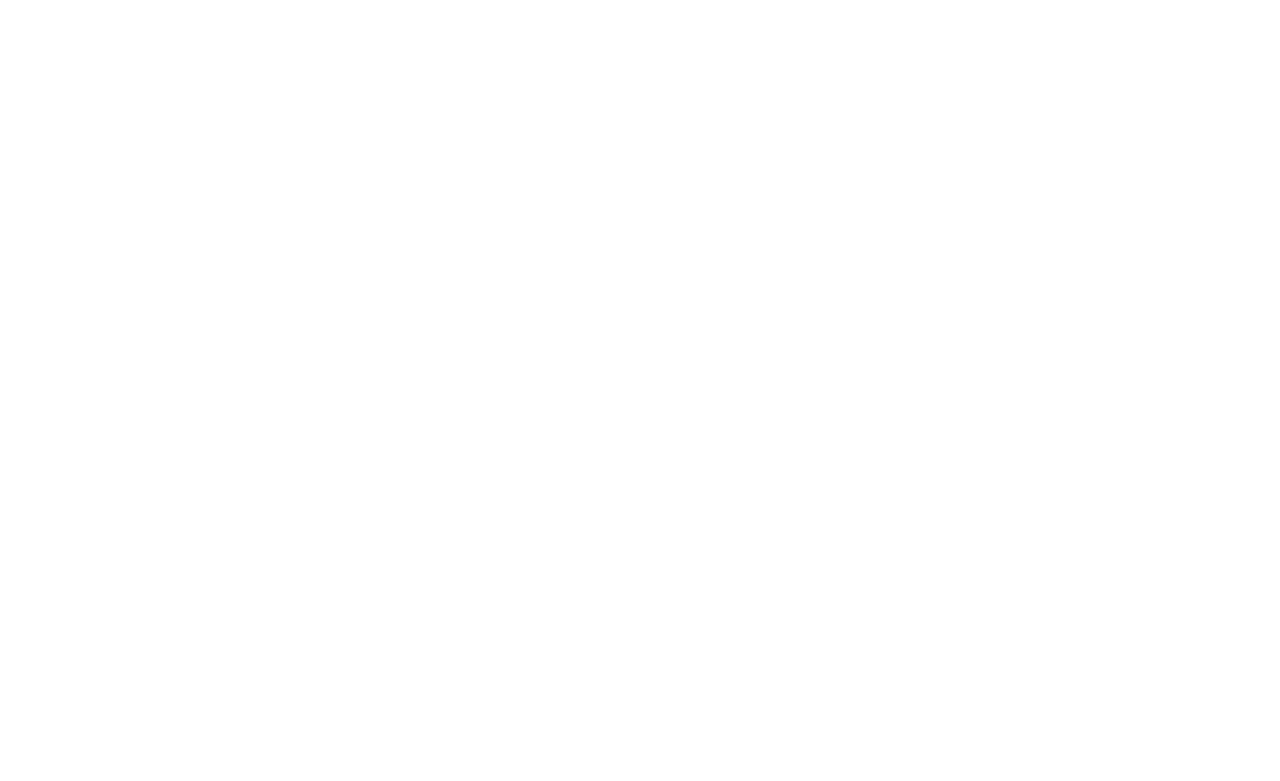
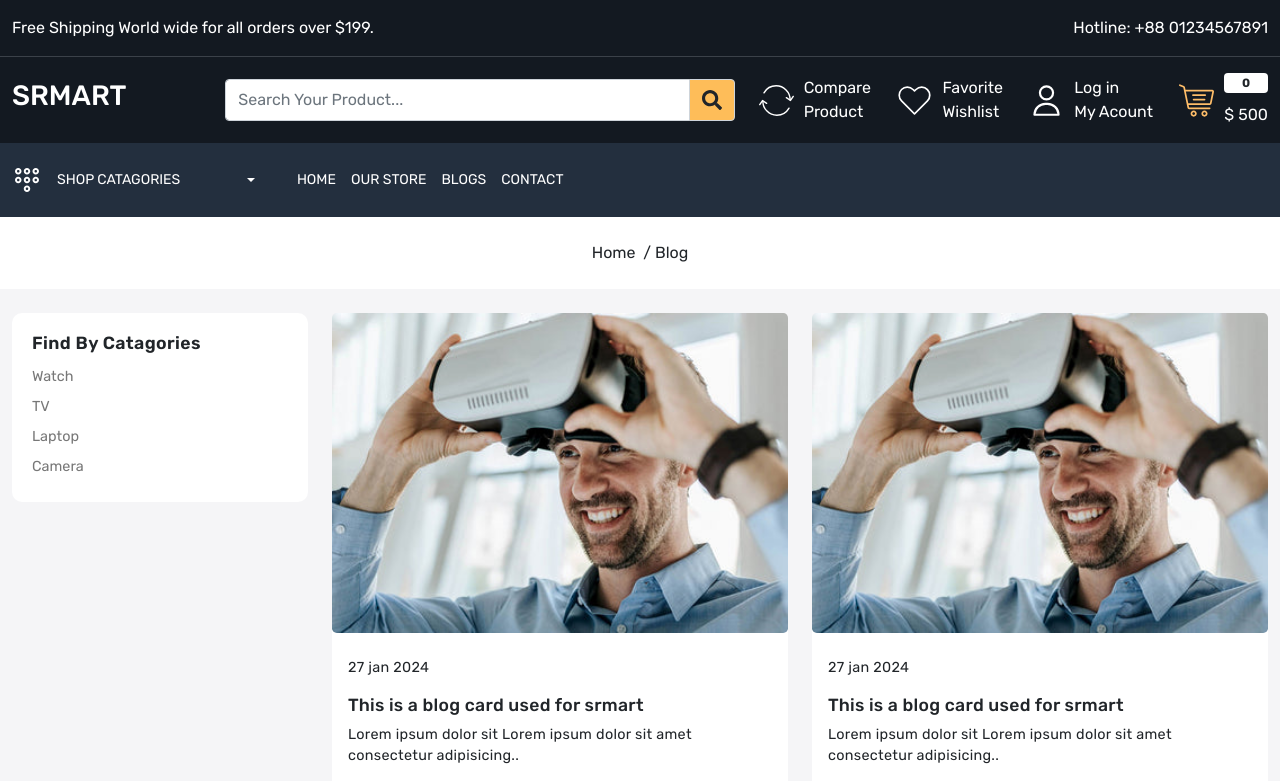
Before and after one commit to shakil88818/clone-e-commerce-site, a React (Vite) app: page /blog in a window 1280 px wide. Before the commit this address had no page. Shown: the top 781 px of the page. Built offline with nearby package versions, Linux system fonts and the light colour scheme.

Commit message:
Blog page update

```diff
--- a/src/App.jsx
+++ b/src/App.jsx
@@ -6,6 +6,7 @@
 import About from './pages/About'
 import Contact from './pages/Contact'
 import OurStore from './pages/OurStore'
+import Blog from './pages/Blog'
 
 function App() {
 
@@ -17,6 +18,7 @@
           <Route path="/" element={<Layout />}>
             <Route index element={<Home />} />
             <Route path="ourstore" element={<OurStore />} />
+            <Route path="blog" element={<Blog />} />
             <Route path="about" element={<About />} />
             <Route path='contact' element = {<Contact />} />
           </Route>
--- a/src/components/BlogCard.jsx
+++ b/src/components/BlogCard.jsx
@@ -4,10 +4,9 @@
 const BlogCard = () => {
   return (
     <>
-      <div className="col-3">
         <div className="blog-card">
             <div className="blog-card-img">
-                <img className="img-fluid rounded-3" src="/images/blog-1.jpg" alt="blog1" />
+                <img className="img-fluid w-100 rounded-3" src="/images/blog-1.jpg" alt="blog1" />
             </div>
             <div className="blog-content px-3 py-4">
                 <p>27 jan 2024</p>
@@ -16,7 +15,6 @@
                 <Link to='/' className="button">Read More</Link>
             </div>
         </div>
-      </div>
     </>
   )
 }
--- a/src/components/Header.jsx
+++ b/src/components/Header.jsx
@@ -109,7 +109,7 @@
                   <div className="d-flex align-items-center gap-15">
                     <NavLink to="/">Home</NavLink>
                     <NavLink to="/ourstore">Our Store</NavLink>
-                    <NavLink to="/">Blogs</NavLink>
+                    <NavLink to="/blog">Blogs</NavLink>
                     <NavLink to="/">Contact</NavLink>
                   </div>
                 </div>
--- /dev/null
+++ b/src/pages/Blog.jsx
@@ -0,0 +1,52 @@
+import BlogCard from "../components/BlogCard"
+import BreadCrumb from "../components/BreadCrumb"
+import MetaTitle from "../components/MetaTitle"
+
+const Blog = () => {
+  return (
+    <>
+        <MetaTitle title={"Blog"} />
+        <BreadCrumb title="Blog" />
+        <div className="blog-wrapper py-4 home-wrapper-2">
+            <div className="container-xxl">
+                <div className="row">
+                    <div className="col-3">
+                        <div className="filter-card mb-3">
+                            <h3 className="filter-title">Find By Catagories</h3>
+                            <ul className="ps-0 mb-0">
+                            <li>Watch</li>
+                            <li>TV</li>
+                            <li>Laptop</li>
+                            <li>Camera</li>
+                            </ul>
+                        </div>
+                    </div>
+
+                    <div className="col-9">
+                        <div className="row">
+                            <div className="col-6 mb-3">
+                                <BlogCard/>
+                            </div>
+
+                            <div className="col-6 mb-3">
+                                <BlogCard/>
+                            </div>
+
+                            <div className="col-6 mb-3">
+                                <BlogCard/>
+                            </div>
+
+                            <div className="col-6 mb-3">
+                                <BlogCard/>
+                            </div>
+                        </div>
+                    </div>
+                </div>
+            </div>
+        </div>
+
+    </>
+  )
+}
+
+export default Blog
--- a/src/pages/Home.jsx
+++ b/src/pages/Home.jsx
@@ -304,10 +304,25 @@
             <div className="col-12">
               <h3 className="section-heading">Our Latest News</h3>
             </div>
-            <BlogCard/>
-            <BlogCard/>
-            <BlogCard/>
-            <BlogCard/>
+
+            <div className="row">
+            <div className="col-3">
+              <BlogCard/>
+            </div>
+
+            <div className="col-3">
+              <BlogCard/>
+            </div>
+
+            <div className="col-3">
+              <BlogCard/>
+            </div>
+
+            <div className="col-3">
+              <BlogCard/>
+            </div>
+            </div>
+
           </div>
         </div>
       </section>
```
